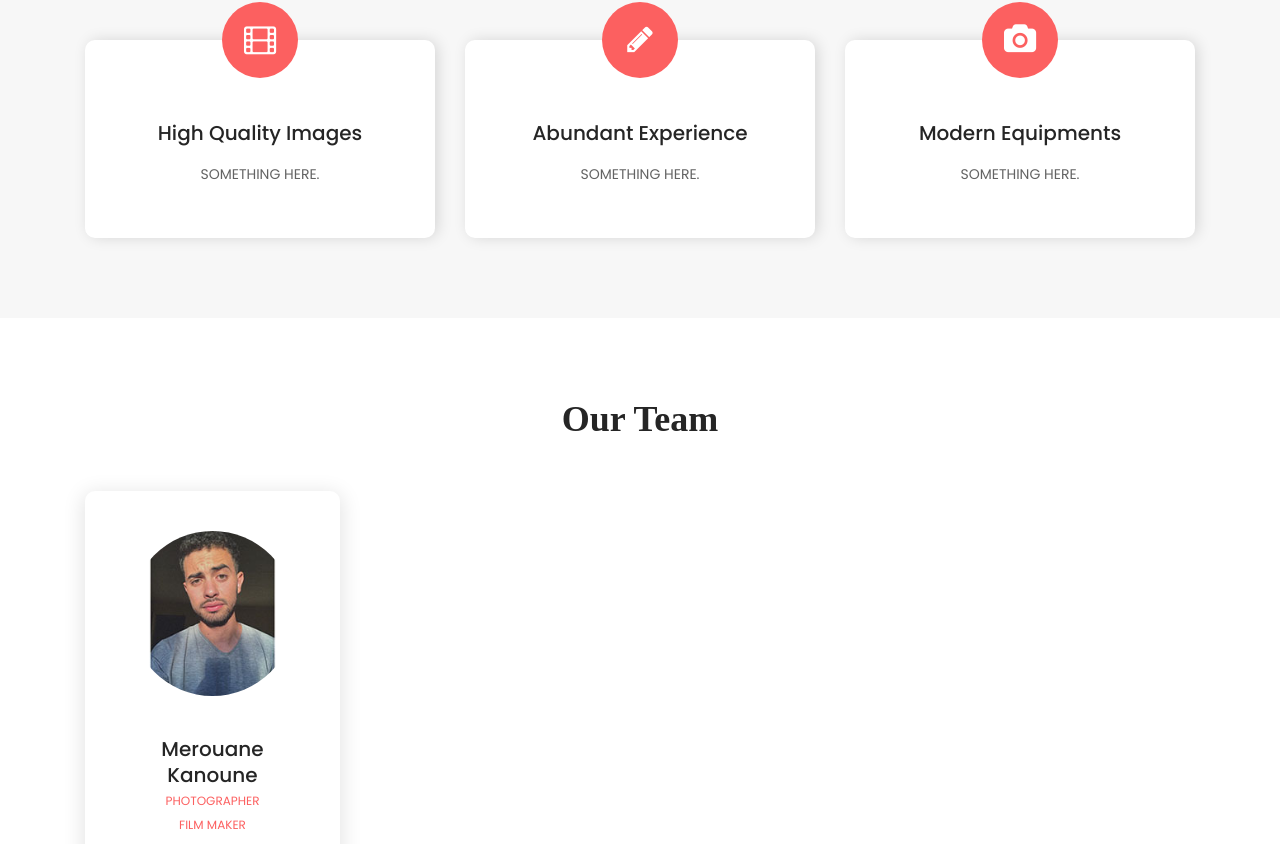
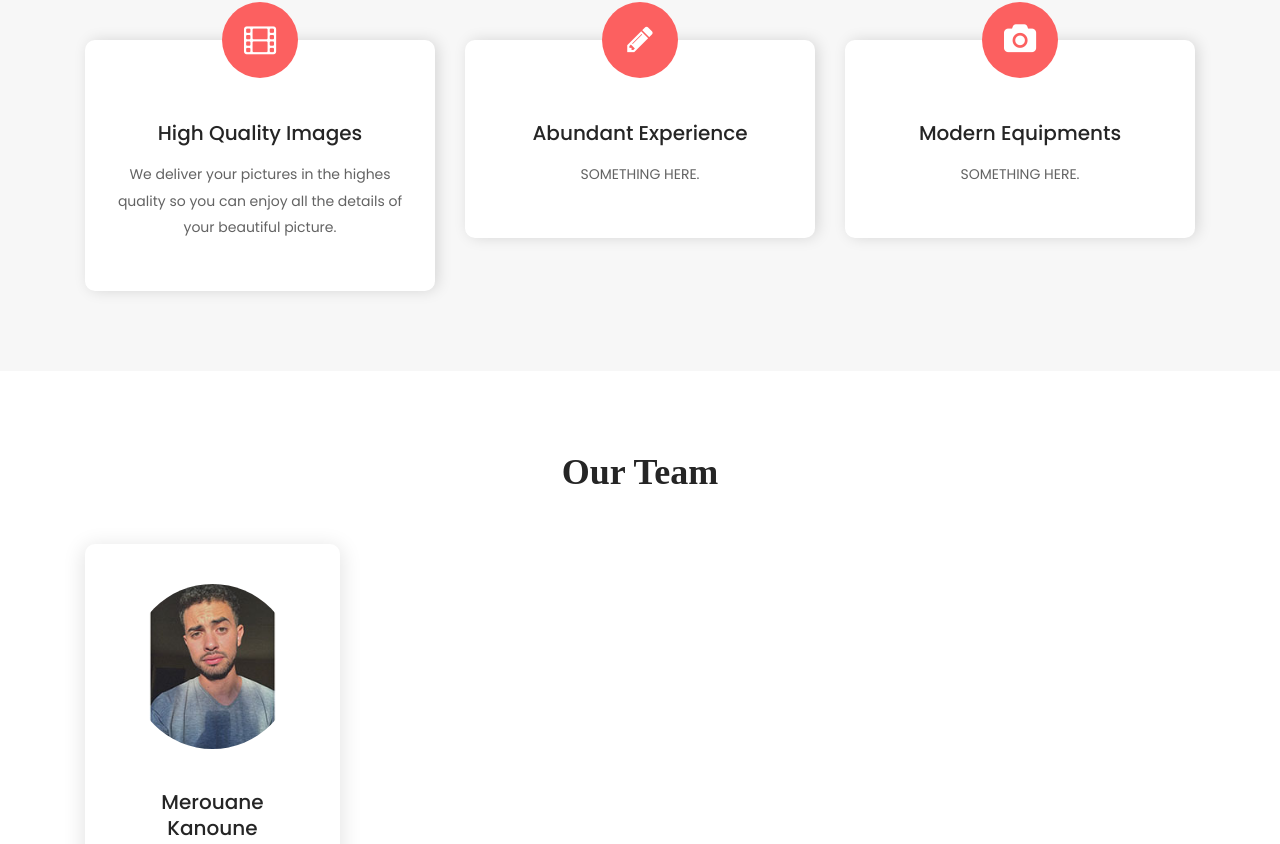
Before and after one commit to reokameprod/reokameprod.github.io, a website: page about.html in a window 1280 px wide. Shown: the part 1253-2097 px from the top of the page. Drawn offline with Linux system fonts and the light colour scheme.

Commit message:
Update about.html

```diff
--- a/about.html
+++ b/about.html
@@ -172,7 +172,7 @@
                             <i class="fa fa-film" aria-hidden="true"></i>
                         </div>
                         <h4>High Quality Images</h4>
-                        <p>SOMETHING HERE.</p>
+                        <p>We deliver your pictures in the highes quality so you can enjoy all the details of your beautiful picture.</p>
                     </div>
                 </div>
 
```
